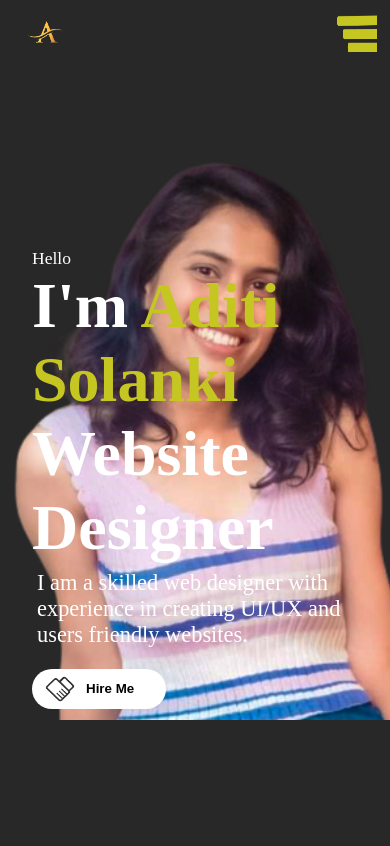
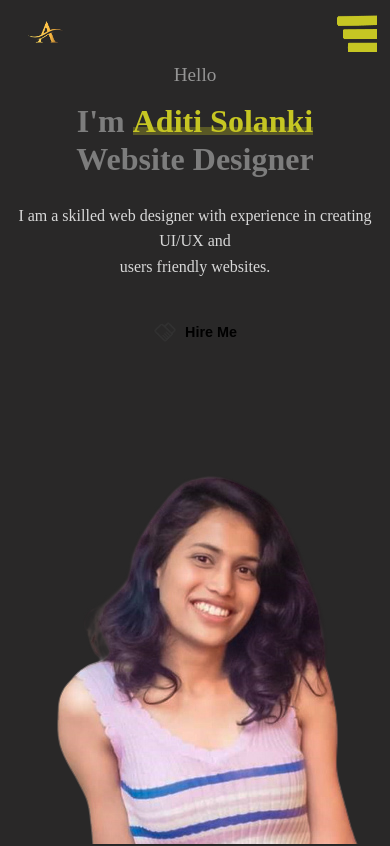
Before and after one commit to aditisolanki0313/portfolio, a React (Create React App) app: page / in a window 390 px wide. Shown: the top 846 px of the page. Built offline with nearby package versions, Linux system fonts and the light colour scheme.

Commit message:
Update intro.css

```diff
--- a/src/components/intro/intro.css
+++ b/src/components/intro/intro.css
@@ -1,93 +1,478 @@
 #intro {
     height: calc(100vh - 4rem);
-    width: 100vw;
+    width: 100%;
     max-width: 85rem;
     margin: 0 auto;
     overflow: hidden;
     position: relative;
+    box-sizing: border-box;
 }
 
-.bg {
-    position: absolute;
-    z-index: -1;
-    top: -4rem;
-    right: 0;
-    object-fit: cover;
-    height: 45rem;
-    width: 27rem;
+.intro-container {
+    height: 100%;
+    width: 100%;
+    display: flex;
+    flex-direction: row;
+    align-items: center;
+    justify-content: space-between;
+    padding: 0 4rem;
 }
 
 .introContent {
-    height: 100vh;
-    width: 100vw;
-    padding: 2rem;
-    font-size: 3rem;
-    font-weight: 700;
+    width: 60%;
     display: flex;
     flex-direction: column;
     justify-content: center;
+    animation: fadeIn 1s ease-in-out;
 }
 
 .hello {
     font-size: 1.75rem;
-    font-weight: 100;
-    padding: 0px;
+    font-weight: 500;
+    margin-bottom: 0.5rem;
+    display: flex;
+    align-items: center;
+    color: #959595;
+}
+
+.wave {
+    margin-left: 0.5rem;
+    display: inline-block;
+    animation: wave 2.5s infinite;
+    transform-origin: 70% 70%;
+}
+
+@keyframes wave {
+    0% {
+        transform: rotate(0deg);
+    }
+
+    10% {
+        transform: rotate(14deg);
+    }
+
+    20% {
+        transform: rotate(-8deg);
+    }
+
+    30% {
+        transform: rotate(14deg);
+    }
+
+    40% {
+        transform: rotate(-4deg);
+    }
+
+    50% {
+        transform: rotate(10deg);
+    }
+
+    60% {
+        transform: rotate(0deg);
+    }
+
+    100% {
+        transform: rotate(0deg);
+    }
 }
 
 .introText {
     font-size: 4rem;
-    padding: 0px;
+    font-weight: 700;
+    margin: 0.5rem 0;
+    line-height: 1.2;
+    color: #7d7d7d;
 }
 
 .introname {
     color: rgb(198, 198, 35);
+    position: relative;
+    display: inline-block;
+}
+
+.introname::after {
+    content: '';
+    position: absolute;
+    bottom: 0;
+    left: 0;
+    width: 100%;
+    height: 8px;
+    background-color: rgba(198, 198, 35, 0.3);
+    z-index: -1;
+    transform: translateY(-5px);
+}
+
+.role-container {
+    margin: 0.5rem 0 1.5rem;
+}
+
+.role {
+    font-size: 2rem;
+    font-weight: 600;
+    color: #aeaeae;
+    position: relative;
+    padding: 0.2rem 0;
+}
+
+.role::after {
+    content: '';
+    position: absolute;
+    bottom: 0;
+    left: 0;
+    width: 50px;
+    height: 4px;
+    background-color: #666;
+    border-radius: 2px;
 }
 
 .intropara {
     font-size: 1.4rem;
-    font-weight: 250;
-    padding: 5px;
+    font-weight: 400;
+    line-height: 1.6;
+    color: #d8d8d8;
+    margin: 1rem 0 2rem;
+    max-width: 90%;
+}
+
+.highlight {
+    position: relative;
+    display: inline-block;
+    font-weight: 600;
+    color: #bcbcbc;
+}
+
+.highlight::after {
+    content: '';
+    position: absolute;
+    bottom: 0;
+    left: 0;
+    width: 100%;
+    height: 6px;
+    background-color: rgba(198, 198, 35, 0.4);
+    z-index: -1;
+    transform: translateY(-5px);
+}
+
+.button-container {
+    display: flex;
+    gap: 1rem;
+    margin-top: 1rem;
 }
 
 .btn {
-    background-color: rgb(255, 255, 255);
-    margin: 1rem 0;
-    padding: 0.75rem 2rem;
+    padding: 0 2rem;
     border: none;
     border-radius: 2rem;
-    height: 2.5rem;
+    height: 3rem;
     font-weight: 600;
     display: flex;
     justify-content: center;
     align-items: center;
     cursor: pointer;
+    transition: all 0.3s ease;
+    font-size: 1rem;
 }
-.btn:hover{
-    color: rgb(0, 0, 0);
 
-    border: 2px solid rgb(127, 118, 118);
+.primary-btn {
+    background-color: rgb(198, 198, 35);
+    color: #333;
+    box-shadow: 0 4px 15px rgba(198, 198, 35, 0.3);
+}
+
+.primary-btn:hover {
+    transform: translateY(-3px);
+    box-shadow: 0 6px 20px rgba(198, 198, 35, 0.4);
+}
+
+.secondary-btn {
+    background-color: transparent;
+    color: #333;
+    border: 2px solid #333;
+}
+
+.secondary-btn:hover {
+    background-color: #333;
+    color: white;
+    transform: translateY(-3px);
 }
 
 .btnImg {
-    object-fit: cover;
-    margin-left: -20px;
-    margin-right: 10px;
-    height: 2rem;
+    height: 1.5rem;
+    width: auto;
+    margin-right: 0.5rem;
+    transition: transform 0.3s ease;
+}
 
+.primary-btn:hover .btnImg {
+    transform: scale(1.1);
 }
-@media screen and (max-width:600px) {
-      .bg {
-        right: -20vw;
-      }
-      .introContent{
-        font-size:0.5rem;
-      }
-      .hello {
-        font-size: 4.5vw;
-      }
+
+.profile-container {
+    width: 40%;
+    height: 100%;
+    display: flex;
+    align-items: center;
+    justify-content: center;
+    position: relative;
+    animation: floatIn 1.2s ease-out;
 }
-@media screen and (max-width:480px) {
-    .bg {
-      right: -10vw;
+
+@keyframes floatIn {
+    0% {
+        transform: translateY(30px);
+        opacity: 0;
+    }
+
+    100% {
+        transform: translateY(0);
+        opacity: 1;
     }
 }
+
+.profile-circle {
+    width: 320px;
+    height: 320px;
+    border-radius: 50%;
+    overflow: hidden;
+    border: 8px solid rgba(198, 198, 35, 0.7);
+    box-shadow: 0 0 30px rgba(0, 0, 0, 0.1);
+    position: relative;
+    z-index: 2;
+    animation: pulse 8s infinite alternate;
+}
+
+@keyframes pulse {
+    0% {
+        box-shadow: 0 0 30px rgba(198, 198, 35, 0.2);
+    }
+
+    50% {
+        box-shadow: 0 0 50px rgba(198, 198, 35, 0.4);
+    }
+
+    100% {
+        box-shadow: 0 0 30px rgba(198, 198, 35, 0.2);
+    }
+}
+
+.profile-img {
+    width: 100%;
+    height: 100%;
+    object-fit: cover;
+    display: block;
+}
+
+.circle-decoration {
+    position: absolute;
+    border-radius: 50%;
+    z-index: 1;
+}
+
+.circle1 {
+    width: 400px;
+    height: 400px;
+    background: radial-gradient(circle, rgba(255, 255, 255, 0) 30%, rgba(198, 198, 35, 0.1) 70%);
+    animation: rotate 30s linear infinite;
+}
+
+.circle2 {
+    width: 460px;
+    height: 460px;
+    border: 2px dashed rgba(198, 198, 35, 0.3);
+    animation: rotate 40s linear infinite reverse;
+}
+
+@keyframes rotate {
+    0% {
+        transform: rotate(0deg);
+    }
+
+    100% {
+        transform: rotate(360deg);
+    }
+}
+
+@keyframes fadeIn {
+    0% {
+        opacity: 0;
+        transform: translateY(20px);
+    }
+
+    100% {
+        opacity: 1;
+        transform: translateY(0);
+    }
+}
+
+/* Media Queries */
+@media screen and (max-width: 1200px) {
+    .intro-container {
+        padding: 0 3rem;
+    }
+
+    .introText {
+        font-size: 3.5rem;
+    }
+
+    .profile-circle {
+        width: 280px;
+        height: 280px;
+    }
+
+    .circle1 {
+        width: 350px;
+        height: 350px;
+    }
+
+    .circle2 {
+        width: 400px;
+        height: 400px;
+    }
+}
+
+@media screen and (max-width: 992px) {
+    .intro-container {
+        padding: 0 2rem;
+    }
+
+    .introText {
+        font-size: 3rem;
+    }
+
+    .role {
+        font-size: 1.8rem;
+    }
+
+    .intropara {
+        font-size: 1.2rem;
+    }
+
+    .profile-circle {
+        width: 240px;
+        height: 240px;
+    }
+
+    .circle1 {
+        width: 300px;
+        height: 300px;
+    }
+
+    .circle2 {
+        width: 340px;
+        height: 340px;
+    }
+}
+
+@media screen and (max-width: 768px) {
+    .intro-container {
+        flex-direction: column-reverse;
+        padding: 2rem 1.5rem;
+        margin-top: 2rem;
+
+    }
+
+    .introContent,
+    .profile-container {
+        width: 100%;
+        text-align: center;
+    }
+
+    .introContent {
+        align-items: center;
+    }
+
+    .role::after {
+        left: 50%;
+        transform: translateX(-50%);
+    }
+
+    .intropara {
+        max-width: 100%;
+    }
+
+    .profile-container {
+        height: auto;
+        margin-bottom: 2rem;
+    }
+
+    .profile-circle {
+        width: 200px;
+        height: 200px;
+    }
+
+    .circle1 {
+        width: 240px;
+        height: 240px;
+    }
+
+    .circle2 {
+        width: 280px;
+        height: 280px;
+    }
+
+    .button-container {
+        justify-content: center;
+    }
+}
+
+@media screen and (max-width: 576px) {
+    .introText {
+        font-size: 2.5rem;
+    }
+
+    .hello {
+        font-size: 1.4rem;
+    }
+
+    .role {
+        font-size: 1.5rem;
+    }
+
+    .intropara {
+        font-size: 1rem;
+    }
+
+    .profile-circle {
+        width: 180px;
+        height: 180px;
+        border-width: 6px;
+    }
+
+    .circle1 {
+        width: 220px;
+        height: 220px;
+    }
+
+    .circle2 {
+        width: 250px;
+        height: 250px;
+    }
+
+    .btn {
+        height: 2.5rem;
+        font-size: 0.9rem;
+    }
+
+    .button-container {
+        flex-direction: column;
+        gap: 0.8rem;
+        width: 100%;
+        max-width: 220px;
+    }
+}
+
+@media screen and (max-width: 400px) {
+    .introText {
+        font-size: 2rem;
+    }
+
+    .hello {
+        font-size: 1.2rem;
+    }
+
+    .profile-circle {
+        width: 160px;
+        height: 160px;
+        border-width: 5px;
+    }
+}
```
